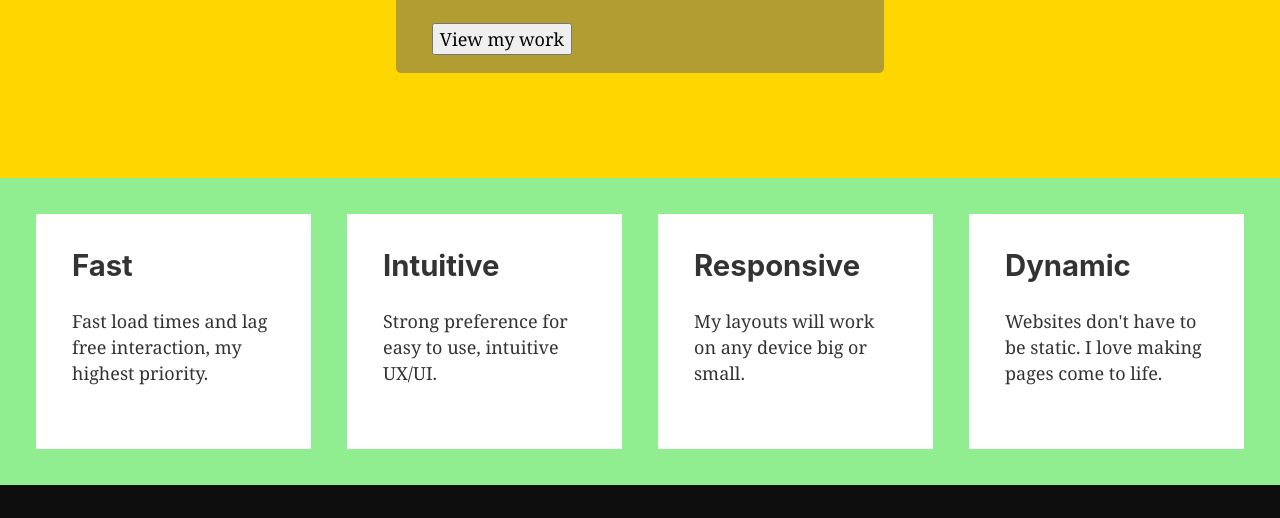
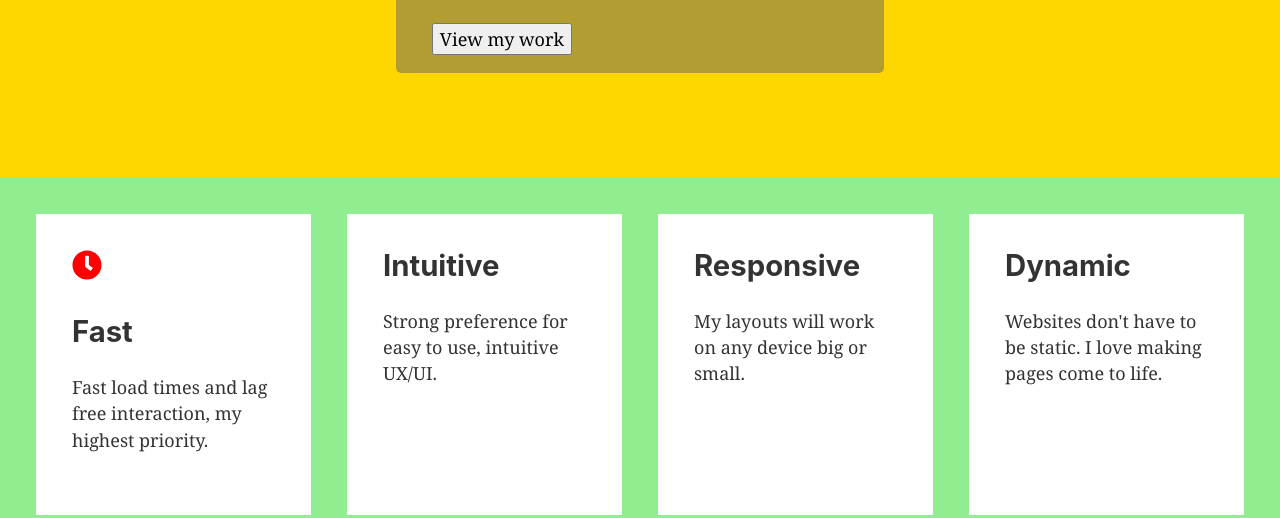
Before and after one commit to lta4/a-arias, a Gatsby site: page / in a window 1280 px wide. Shown: the part 222-740 px from the top of the page. Built offline with nearby package versions, Linux system fonts and the light colour scheme; Gatsby itself is replaced by a stand-in of ours.

Commit message:
solved svg sizing

```diff
--- a/src/pages/index.js
+++ b/src/pages/index.js
@@ -2,7 +2,7 @@ import * as React from "react"
 // import { Link } from "gatsby"
 // import { StaticImage } from "gatsby-plugin-image"
 // import About from "../components/about"
-// import { FaClock } from "react-icons/fa"
+import { FaClock } from "react-icons/fa"
 
 import Layout from "../components/layout"
 import Seo from "../components/seo"
@@ -20,8 +20,11 @@ const IndexPage = () => (
     </header>
     <section className="about">
       <div className="about__card">
+        <div className="about__card__svg">
+        {/* viewBox="10 0 100 20" height="10em" width="65em" */}
+          <svg className="faClock"><FaClock size={30} /></svg>
+        </div>
         <div className="about__card__description">
-          {/* <svg><FaClock /></svg> */}
           <h2>Fast</h2>
           <p>Fast load times and lag free interaction, my highest priority.</p>
         </div>
--- a/src/styles/index.css
+++ b/src/styles/index.css
@@ -74,6 +74,18 @@ body {
     display: flex;
     flex-direction: column;
     justify-content: space-between;
+}
+
+.about__card__svg svg {
+    height: 60px;
+    width: 60px;
+}
+
+.faClock svg {
+    color: red;
+    /* display: flex;
+    flex-direction: row;
+    justify-content: center; */
 }
 
 /****************** PROJECTS ***********************/
```
